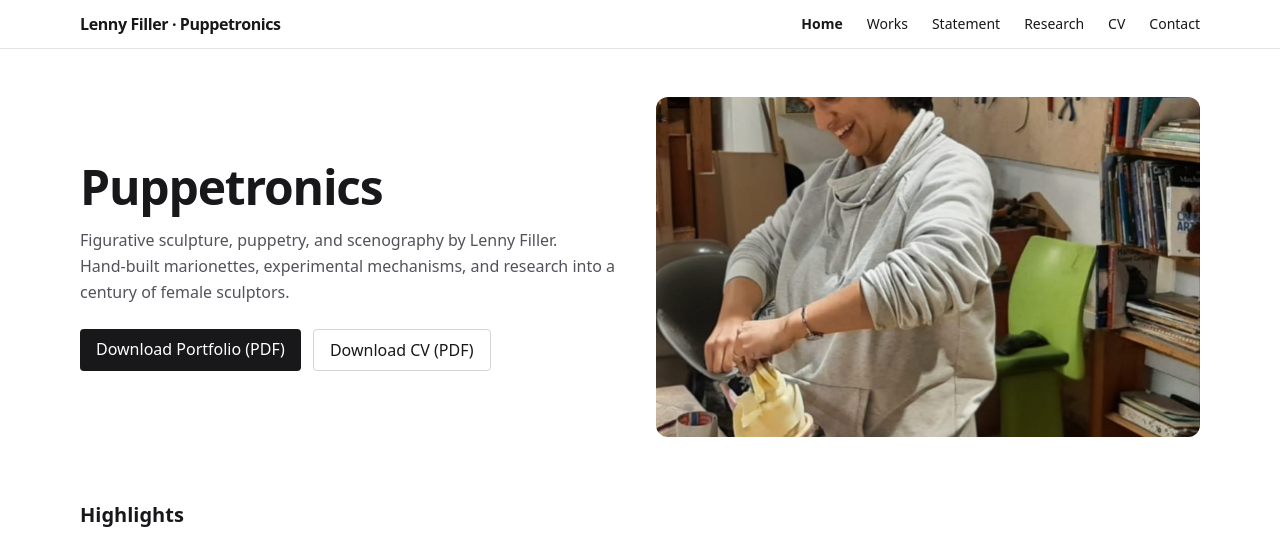
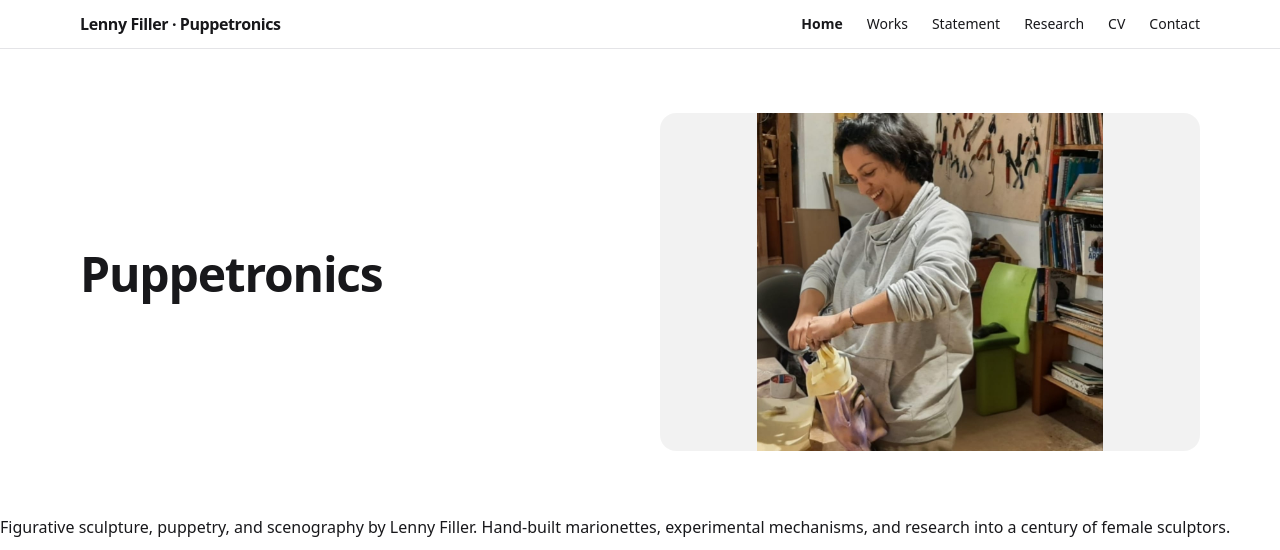
Before and after one commit to LumiLen/Puppetronics-Lenny-Filler, a plain HTML site: page index.html in a window 1280 px wide. Shown: the top 550 px of the page. Drawn offline with nearby package versions, Linux system fonts and the light colour scheme.

Commit message:
Update index.html

```diff
--- a/index.html
+++ b/index.html
@@ -44,12 +44,32 @@
     </nav>
   </header>
 
-  <!-- HERO -->
-  <main id="main" class="mx-auto max-w-6xl px-4 py-12">
-    <section class="grid md:grid-cols-2 gap-8 items-center">
-      <div>
-        <h1 class="text-3xl md:text-5xl font-semibold tracking-tight">Puppetronics</h1>
-        <p class="mt-4 text-zinc-600 leading-relaxed">
+ <!-- HERO -->
+<main id="main" class="mx-auto max-w-6xl px-4 py-16">
+  <section class="grid md:grid-cols-2 gap-10 items-center">
+    <!-- Left: Text -->
+    <div>
+      <h1 class="text-3xl md:text-5xl font-semibold tracking-tight">Puppetronics</h1>
+      <p class="mt-4 text-zinc-600 leading-relaxed">
+        <!-- your blurb -->
+      </p>
+      <!-- buttons etc. -->
+    </div>
+
+    <!-- Right: Image (no crop) -->
+    <div class="relative w-full">
+      <!-- Set an aspect ratio so layout is stable, adjust to your photo -->
+      <div class="relative aspect-[4/5] md:aspect-[16/10] bg-black/5 rounded-2xl overflow-hidden">
+        <img
+          src="assets/hero.jpg"
+          alt="Lenny — Puppetronics"
+          class="absolute inset-0 w-full h-full object-contain object-center"
+          loading="eager" />
+      </div>
+    </div>
+  </section>
+</main>
+
           Figurative sculpture, puppetry, and scenography by Lenny Filler. Hand‑built marionettes,
           experimental mechanisms, and research into a century of female sculptors.
         </p>
```
